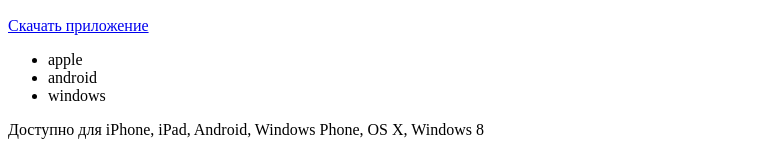
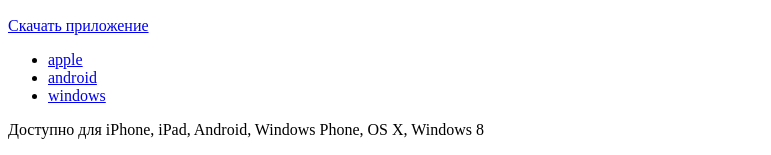
Before and after one commit to BorisBesedin/150991-pink-16, a website: page source/index.html in a window 1280 px wide. Shown: the part 331-486 px from the top of the page, without its empty margins (0-771 px from the left). Drawn offline with Linux system fonts and the light colour scheme.

Commit message:
Добавил ссылки для OS

```diff
--- a/source/index.html
+++ b/source/index.html
@@ -25,9 +25,9 @@
         <h2 class="visually-hidden">Загрузка приложения</h2>
         <a href="#" class="download__download-button" download>Скачать приложение</a>
         <ul class="download__os os-list">
-          <li class="os-list__item">apple</li>
-          <li class="os-list__item">android</li>
-          <li class="os-list__item">windows</li>
+          <li class="os-list__item"><a href="https://www.apple.com" class="os-list__link">apple</a></li>
+          <li class="os-list__item"><a href="https://play.google.com/store" class="os-list__link">android</a></li>
+          <li class="os-list__item"><a href="https://www.microsoft.com/store/apps/windows" class="os-list__link">windows</a></li>
         </ul>
         <p class="download__description">Доступно для iPhone, iPad, Android, Windows Phone, OS X, Windows 8</p>
       </section>
```
